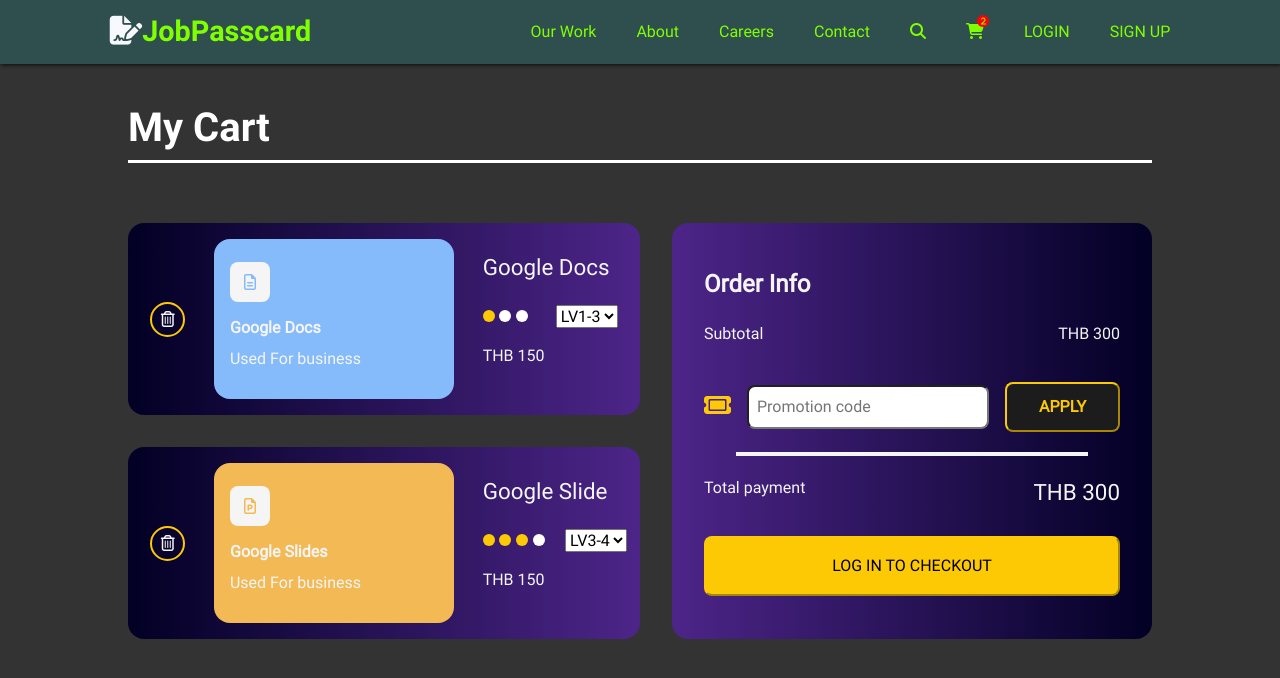
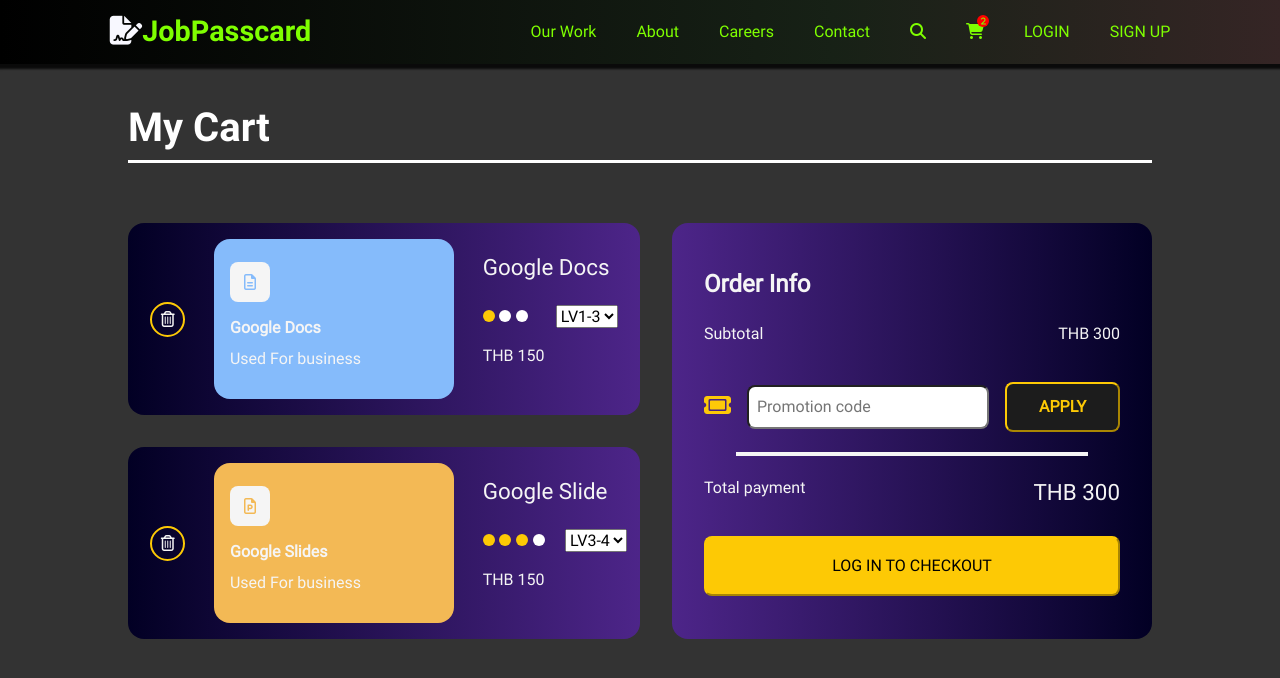
Before and after one commit to hanoynanu/HomeWork03, a plain HTML site: page index.html in a window 1280 px wide. Drawn offline with nearby package versions, Linux system fonts and the light colour scheme.

Commit message:
HomeWork03

```diff
--- a/css/style.css
+++ b/css/style.css
@@ -43,8 +43,9 @@ h3 {
 header {
     display: flex;
     justify-content: space-between;
-    background-color: darkslategray;
-    box-shadow: 1px 1px 4px 0 rgba(0,0,0,.8);
+    background: rgb(0,0,0);
+    background: linear-gradient(90deg, rgba(0,0,0,1) 0%, rgba(23,33,22,1) 65%, rgba(53,37,37,1) 100%);
+    box-shadow: 2px 1px 2px 4px rgba(0,0,0,.8);
     width: 100%;
     z-index: 3;
 }
@@ -54,7 +55,6 @@ header ul {
     padding: 0;
     list-style: none;
     overflow: hidden;
-    background-color: darkslategray;
 }
 
 header li a {
--- a/index.html
+++ b/index.html
@@ -6,7 +6,7 @@
     <title>HomeWork 3 - Pongsakorn Promthet</title>
     <link rel="stylesheet" href="https://cdnjs.cloudflare.com/ajax/libs/font-awesome/6.5.1/css/all.min.css">
     <link href="https://cdn.jsdelivr.net/npm/bootstrap@5.3.2/dist/css/bootstrap.min.css" rel="stylesheet" integrity="sha384-T3c6CoIi6uLrA9TneNEoa7RxnatzjcDSCmG1MXxSR1GAsXEV/Dwwykc2MPK8M2HN" crossorigin="anonymous">
-    <link href="css/style.css?v=3" rel="stylesheet">
+    <link href="css/style.css?v=5" rel="stylesheet">
 </head>
 
 <body>
```
